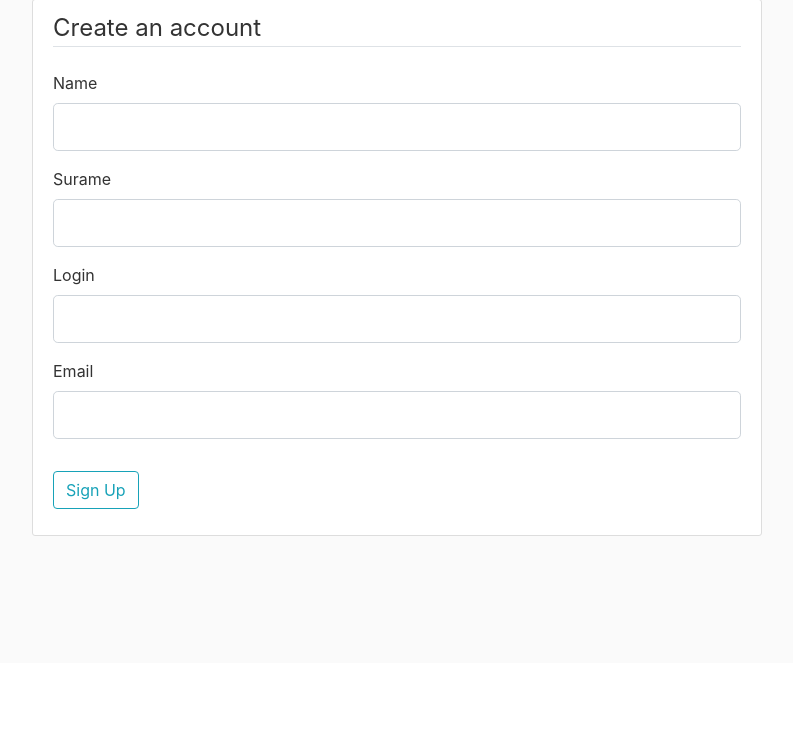
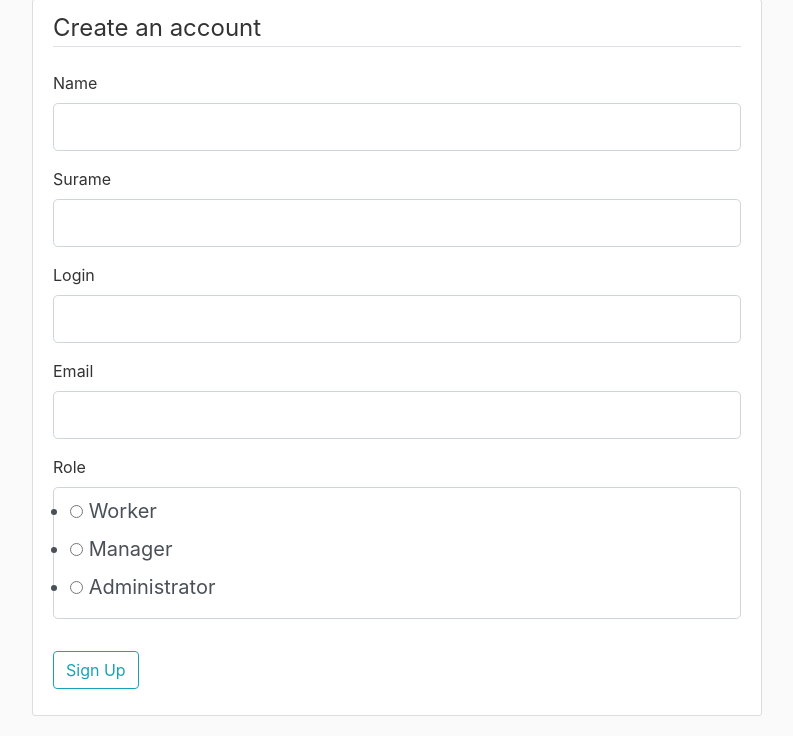
Before and after one commit to michal-swiatek/BD2, a Flask app: page /register in a window 1280 px wide. Shown: the part 137-873 px from the top of the page, without its empty margins (53-846 px from the left). Before the commit the page ends 673 px from the top, so only its background shows below. Run offline with Flask 2, Linux system fonts and the light colour scheme; some libraries are stand-ins or nearby versions.

Commit message:
Added account creation

```diff
--- a/application/forms.py
+++ b/application/forms.py
@@ -1,5 +1,5 @@
 from flask_wtf import FlaskForm
-from wtforms import StringField, PasswordField, SubmitField, BooleanField
+from wtforms import StringField, PasswordField, SubmitField, RadioField
 from wtforms.validators import DataRequired, Length, Email, EqualTo
 
 
@@ -9,6 +9,8 @@ class RegistrationForm(FlaskForm):
     login = StringField('Login', validators=[DataRequired(), Length(min=2, max=20)])
     email = StringField('Email', validators=[DataRequired(), Email()])
 
+    role = RadioField('Role', choices=[('w', 'Worker'), ('m', 'Manager'), ('a', 'Administrator')])
+
     submit = SubmitField('Sign Up')
 
 
--- a/application/routes.py
+++ b/application/routes.py
@@ -2,6 +2,7 @@ from flask import render_template, flash, redirect, url_for
 
 from application import app
 from application.forms import RegistrationForm, LoginForm
+from application.database import validate_user, create_account
 
 @app.route('/')
 @app.route('/home')
@@ -11,7 +12,7 @@ def home():
 @app.route('/login', methods=['GET', 'POST'])
 def login():
     form = LoginForm()
-    if form.validate_on_submit():
+    if form.validate_on_submit() and validate_user(form.login, form.password):
         flash(f"Successfully logged in!", "success")
         return redirect(url_for('home'))
 
@@ -21,7 +22,8 @@ def login():
 def register():
     form = RegistrationForm()
     if form.validate_on_submit():
-        flash(f"Account created for {form.login.data}! Password set to: {'abcd'}", "success")
+        password = create_account(form.name.data, form.surname.data, form.login.data, form.email.data, form.role.data)
+        flash(f"Account created for {form.login.data}! Password set to: {password}", "success")
         return redirect(url_for('home'))
 
     return render_template("register.html", title="Register", form=form)
--- a/application/templates/register.html
+++ b/application/templates/register.html
@@ -66,6 +66,12 @@
                     {% endif %}
                 </div>
 
+                <div class="form-group">
+                    {{ form.role.label(class="form-control-label") }}
+                    {{ form.role(class="form-control form-control-lg") }}
+                </div>
+
+
             </fieldset>
 
             <div class="form-group">
```
